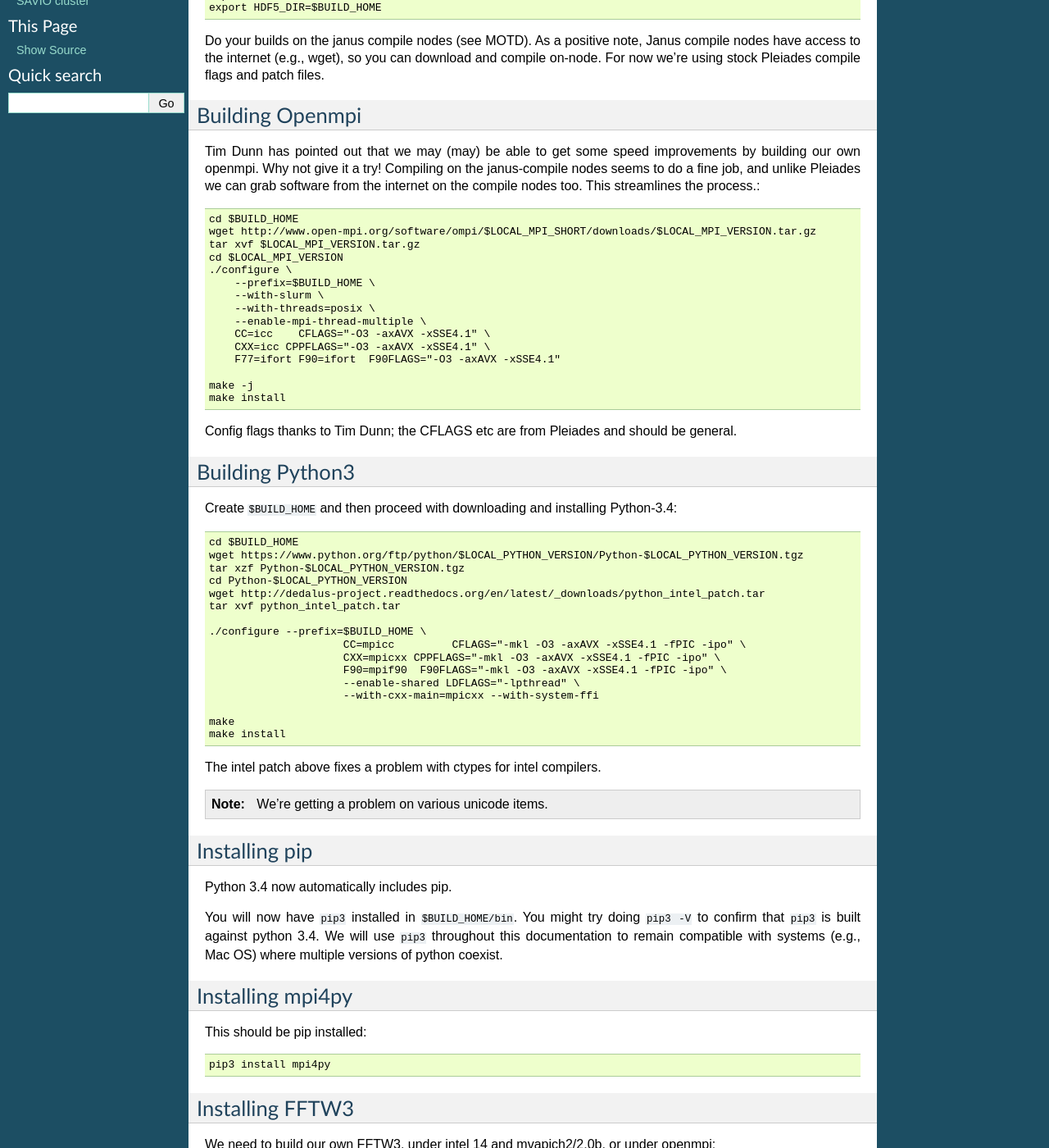
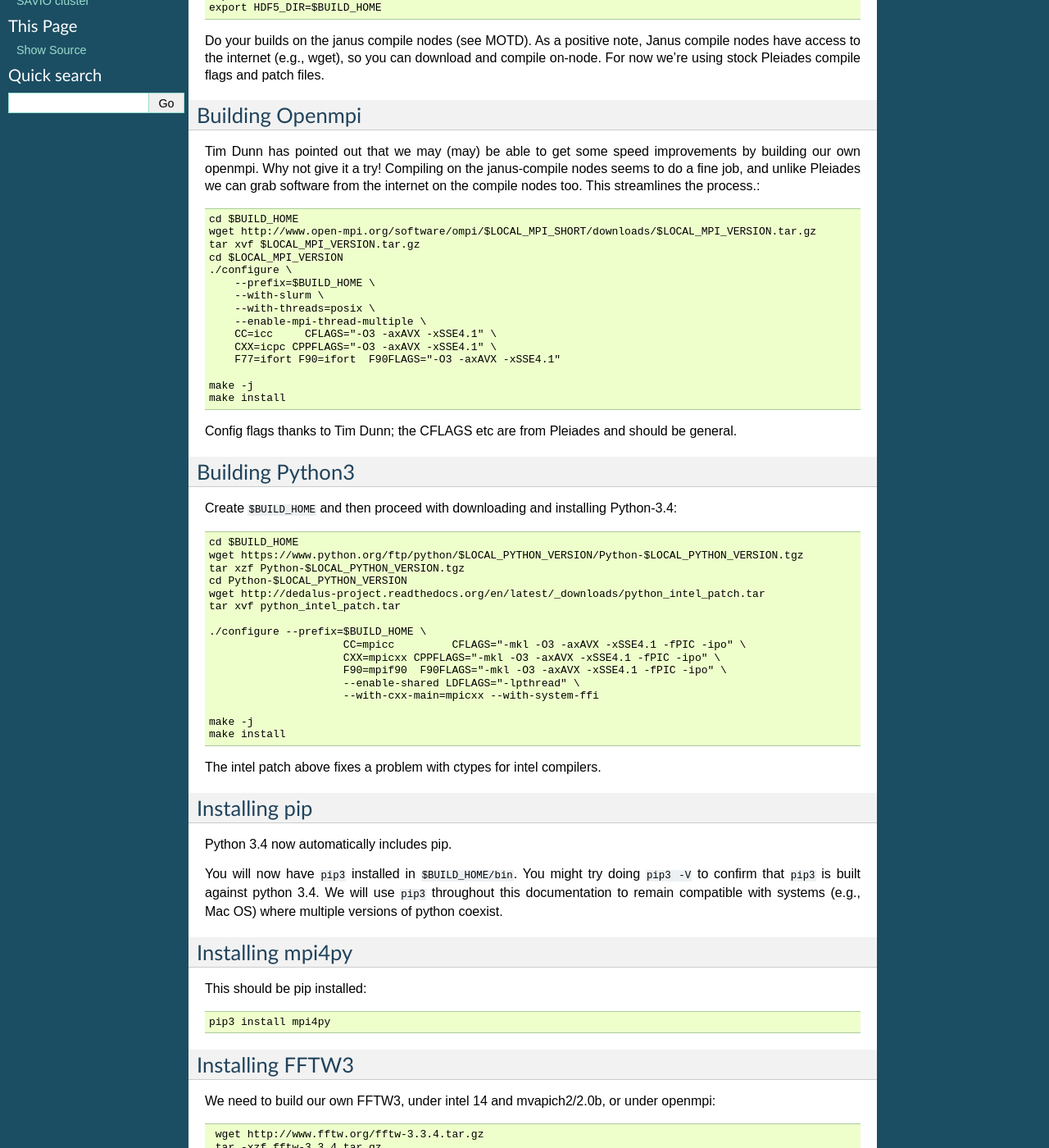
Before and after one commit to enlighter/dedalus, a Sphinx documentation site: the page built from docs/machines/janus/janus.rst, in a window 1280 px wide and 1400 px high, scrolled down 587 px. Shown: the whole window at 82% size. Built offline with Sphinx 7.4.7, drawn with Linux system fonts in a browser that asks for light colours; formulas are drawn with MathJax 3; pages that are not in the unit, such as notebooks, are missing from menus; some of the changed text lies outside the part shown.

Commit message:
Working further on Janus; working openmpi, but hung on h5py install.

```diff
--- a/docs/machines/janus/janus.rst
+++ b/docs/machines/janus/janus.rst
@@ -58,8 +58,8 @@
         --with-slurm \
         --with-threads=posix \
         --enable-mpi-thread-multiple \
-        CC=icc    CFLAGS="-O3 -axAVX -xSSE4.1" \
-        CXX=icc CPPFLAGS="-O3 -axAVX -xSSE4.1" \
+        CC=icc     CFLAGS="-O3 -axAVX -xSSE4.1" \
+        CXX=icpc CPPFLAGS="-O3 -axAVX -xSSE4.1" \
         F77=ifort F90=ifort  F90FLAGS="-O3 -axAVX -xSSE4.1"
 
     make -j
@@ -88,13 +88,11 @@
                          --enable-shared LDFLAGS="-lpthread" \
                          --with-cxx-main=mpicxx --with-system-ffi
 
-    make
+    make -j
     make install
 
 The intel patch above fixes a problem with ctypes for intel compilers.
 
-.. note::
-     We're getting a problem on various unicode items.
 
 
 Installing pip
@@ -133,7 +131,8 @@
                          MPICC=mpicc MPICXX=mpicxx \
                          --enable-shared \
                          --enable-mpi --enable-openmp --enable-threads
-    make
+
+    make -j
     make install
 
 It's critical that you use ``mpicc`` as the C-compiler, etc.
@@ -316,7 +315,8 @@
                          F77=mpif90  F90FLAGS="-O3 -axAVX -xSSE4.1" \
                          MPICC=mpicc MPICXX=mpicxx \
                          --enable-shared --enable-parallel
-     make
+
+     make -j
      make install
 
 
@@ -332,7 +332,8 @@
      python3 setup.py build
      python3 setup.py install
 
-This is failing on a unicode error.  Arg.
+The unicode error that pops up is a red herring; pip3 reports that the
+correct h5py is installed.
 
 
 Installing Mercurial
```
